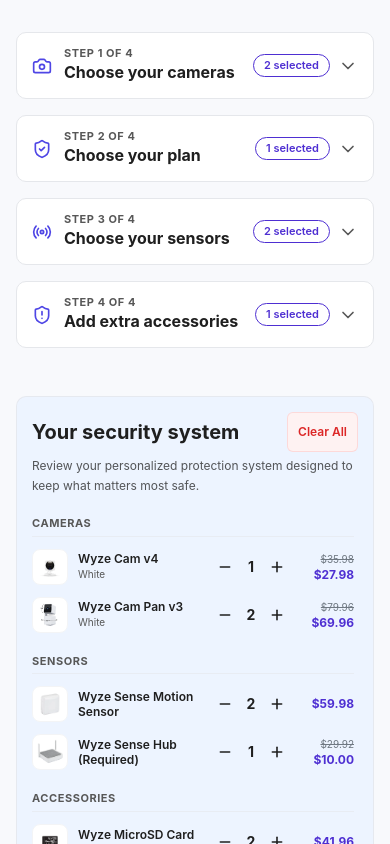
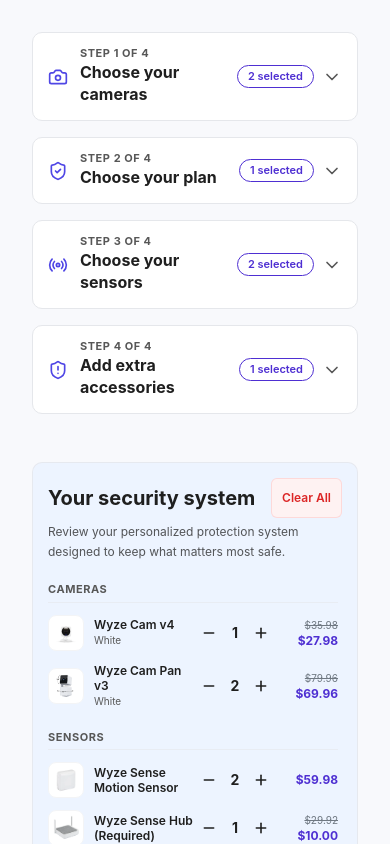
Before and after one commit to Ahmedmoharam22/Bundle-Builder-, a React (Vite) app: page / in a window 390 px wide. Shown: the top 844 px of the page. Built offline with nearby package versions, Linux system fonts and the light colour scheme; a web font is replaced by a local one.

Commit message:
refactor(ui): introduce Dynamic StepIcon renderer and clean App architecture

```diff
--- a/src/App.tsx
+++ b/src/App.tsx
@@ -2,22 +2,28 @@
 import { AccordionStep } from './components/AccordionStep';
 import { ProductCard } from './components/ProductCard';
 import { ReviewPanel } from './components/ReviewPanel';
-import { Camera, ShieldCheck, Radio , ShieldAlert } from 'lucide-react';
+import { GLOBAL_LAYOUT } from './lib/constants';
+import { StepIcon } from './components/StepIcon';
 
 export default function App() {
-  const stepIcons = [
-    <Camera className="w-5 h-5 text-indigo-600" />,
-    <ShieldCheck className="w-5 h-5 text-indigo-600" />,
-    <Radio className="w-5 h-5 text-indigo-600" />,
-    <ShieldAlert className="w-5 h-5 text-indigo-600" />,
-  ];
-
   return (
-    <div className="min-h-screen bg-[#F8F9FC] py-8 px-4 sm:px-6 lg:px-8 font-sans">
-      <div className="max-w-7xl mx-auto">
-        <div className="grid grid-cols-1 lg:grid-cols-12 gap-8 items-start">
-
-          {/* Left Side: Step Accordion (8 Columns on Desktop) */}
+    <div
+      style={{
+        paddingTop: GLOBAL_LAYOUT.PADDING_TOP,
+        paddingLeft: GLOBAL_LAYOUT.PADDING_X,
+        paddingRight: GLOBAL_LAYOUT.PADDING_X,
+      }}
+      className="min-h-screen bg-[#F8F9FC] font-sans"
+    >
+      <div
+        style={{ maxWidth: GLOBAL_LAYOUT.MAX_WIDTH }}
+        className="mx-auto"
+      >
+        <div
+          style={{ gap: GLOBAL_LAYOUT.GAP }}
+          className="grid grid-cols-1 lg:grid-cols-12 items-start"
+        >
+          {/* Left Side: Step Accordion */}
           <div className="lg:col-span-8">
             {productsData.categories.map((category, index) => (
               <AccordionStep
@@ -25,7 +31,7 @@
                 stepNumber={category.stepNumber}
                 title={category.title}
                 categoryId={category.id}
-                icon={stepIcons[index]}
+                icon={<StepIcon name={category.iconName} />}
                 nextStepTitle={
                   productsData.categories[index + 1]?.title
                 }
@@ -37,7 +43,7 @@
             ))}
           </div>
 
-          {/* Right Side: Live Review Panel (4 Columns on Desktop) */}
+          {/* Right Side: Live Review Panel */}
           <div className="lg:col-span-4">
             <ReviewPanel />
           </div>
--- a/src/components/AccordionStep.tsx
+++ b/src/components/AccordionStep.tsx
@@ -1,3 +1,5 @@
+
+
 import React from "react";
 import { ChevronDown, ChevronUp } from "lucide-react";
 import { useBundleStore } from "@/store/useBundleStore";
@@ -41,17 +43,17 @@
       <button
         type="button"
         onClick={toggleAccordion}
-        style={{ padding: ACCORDION.PADDING }}
-        className="w-full flex items-center justify-between hover:bg-gray-50/50 transition-colors"
+        style={{ padding: ACCORDION.HEADER_PADDING }}
+        className="w-full flex items-center justify-between hover:bg-gray-50/50 transition-colors cursor-pointer"
       >
         {/* Left: icon + step label + title */}
         <div className="flex items-center gap-3">
-          {icon && <span className="text-brand-heading">{icon}</span>}
+          {icon && <span className="text-brand-heading shrink-0">{icon}</span>}
           <div className="flex flex-col text-left">
             <span className="text-[11px] font-bold tracking-wider text-brand-price uppercase leading-none">
               {formatStepHeader(stepNumber, totalSteps)}
             </span>
-            <h2 className="text-base font-bold text-brand-heading leading-snug mt-0.5">
+            <h2 className="text-[16px] font-bold text-brand-heading leading-snug mt-0.5">
               {title}
             </h2>
           </div>
@@ -78,20 +80,24 @@
           style={{ padding: ACCORDION.PADDING }}
           className="border-t border-gray-100"
         >
-          {/* 2-column card grid */}
+          {/* 2-column card grid (Last card starts left and doesn't stretch) */}
           <div
             style={{ gap: ACCORDION.GAP }}
-            className="grid grid-cols-1 md:grid-cols-2 justify-items-center"
+            className="grid grid-cols-1 md:grid-cols-2 justify-items-start items-start"
           >
             {children}
           </div>
 
-          {/* Next button */}
+          {/* Next button (48px height, 4px radius) */}
           {nextStepTitle && (
             <div className="mt-5 flex justify-center">
               <Button
                 variant="outline"
-                className="border-brand-primary text-brand-primary hover:bg-brand-bg rounded-lg px-6 font-semibold text-xs"
+                style={{
+                  height: ACCORDION.NEXT_BTN_HEIGHT,
+                  borderRadius: ACCORDION.NEXT_BTN_RADIUS,
+                }}
+                className="border-brand-primary text-brand-primary hover:bg-brand-bg px-6 font-semibold text-xs cursor-pointer"
                 onClick={() => setOpenStep(stepNumber + 1)}
               >
                 Next: {nextStepTitle}
--- /dev/null
+++ b/src/components/StepIcon.tsx
@@ -0,0 +1,29 @@
+import React from "react";
+import {
+  Camera,
+  ShieldCheck,
+  Radio,
+  ShieldAlert,
+  type LucideIcon,
+} from "lucide-react";
+
+const iconMap: Record<string, LucideIcon> = {
+  Camera,
+  ShieldCheck,
+  Radio,
+  ShieldAlert,
+};
+
+interface StepIconProps {
+  name: string;
+  className?: string;
+}
+
+export const StepIcon: React.FC<StepIconProps> = ({
+  name,
+  className = "w-5 h-5 text-indigo-600",
+}) => {
+  const IconComponent = iconMap[name] || Camera;
+
+  return <IconComponent className={className} />;
+};
--- a/src/data/products.json
+++ b/src/data/products.json
@@ -4,7 +4,7 @@
       "id": "cameras",
       "stepNumber": 1,
       "title": "Choose your cameras",
-      "icon": "camera",
+     "iconName": "Camera",
       "products": [
         {
           "id": "wyze-cam-v4",
@@ -90,7 +90,7 @@
       "id": "plan",
       "stepNumber": 2,
       "title": "Choose your plan",
-      "icon": "shield",
+      "iconName": "ShieldCheck",
       "products": [
         {
           "id": "cam-unlimited",
@@ -111,7 +111,7 @@
       "id": "sensors",
       "stepNumber": 3,
       "title": "Choose your sensors",
-      "icon": "sensor",
+      "iconName": "Radio",
       "products": [
         {
           "id": "wyze-sense-motion-sensor",
@@ -145,7 +145,7 @@
       "id": "accessories",
       "stepNumber": 4,
       "title": "Add extra accessories",
-      "icon": "grid",
+      "iconName": "ShieldAlert",
       "products": [
         {
           "id": "wyze-microsd-256gb",
```
